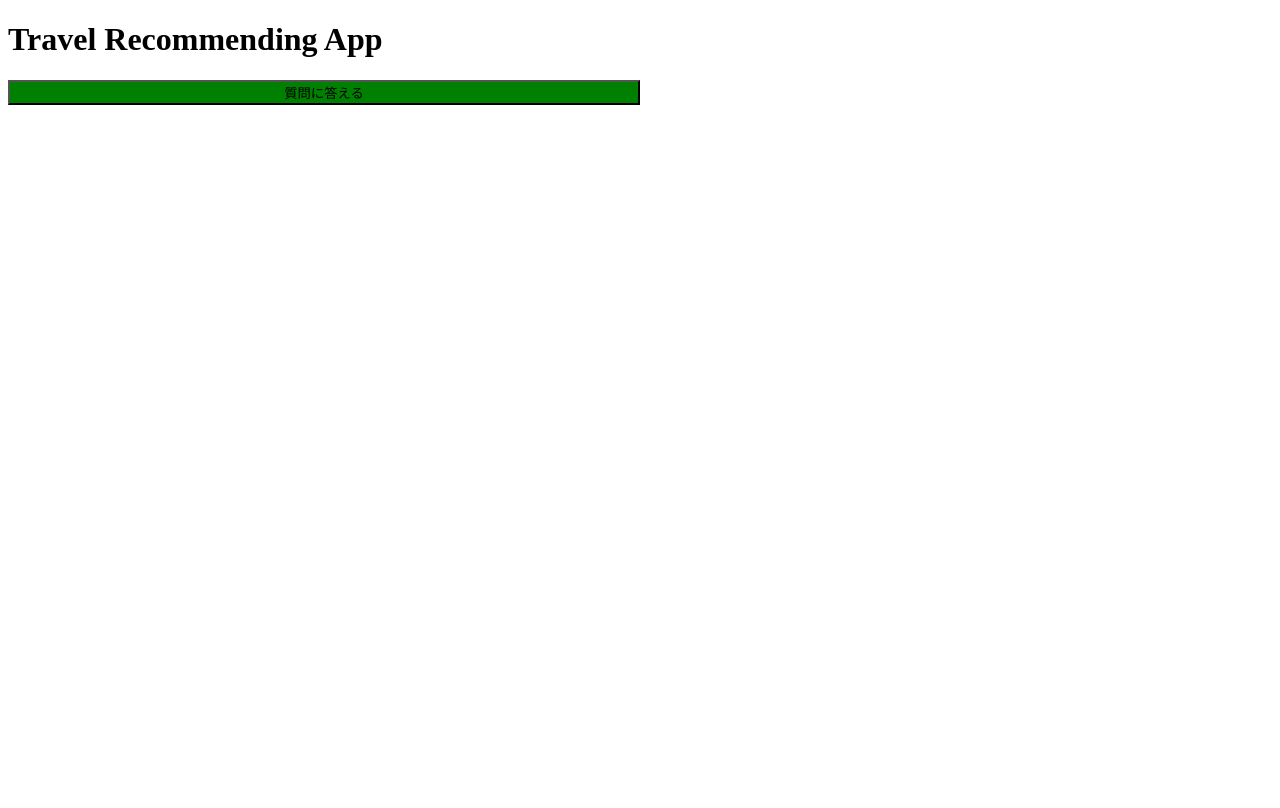
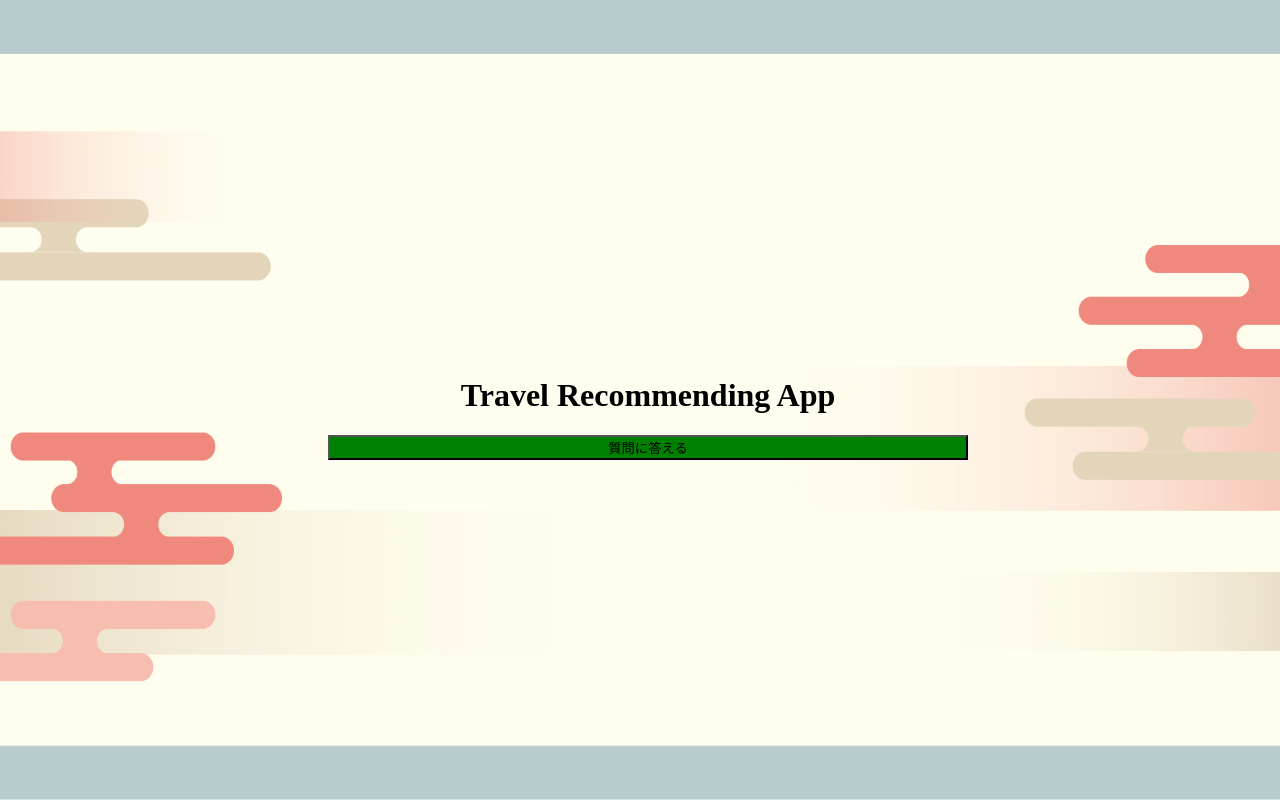
Before and after one commit to shinonome-inc/frontend-design-hackathon-2024-spring-teamA, a Next.js app: page / in a window 1280 px wide. Built offline with nearby package versions, Linux system fonts and the light colour scheme.

Commit message:
画像挿入とタイトル画面の実装

```diff
--- a/src/pages/index.jsx
+++ b/src/pages/index.jsx
@@ -2,24 +2,50 @@ import { paths } from '../paths';
 import { useRouter } from "next/router";
 import React from 'react';
 import styled from 'styled-components';
+import Image from 'next/image';
 
 const IndexPage = () => {
   const router = useRouter();
   const onClick = () => {
     router.push(paths.question1);
-  }
+  };
 
   return (
-    <div>
-      <h1>Travel Recommending App</h1>
-      <Button onClick={onClick}>質問に答える</Button>
-    </div>
+    <AllWrapper>
+      <Image
+        src={"/Background.png"}
+        layout="fill"
+      />
+      <TextWrapper>
+        <Title>Travel Recommending App</Title>
+        <Button onClick={onClick}>質問に答える</Button>
+      </TextWrapper>
+    </AllWrapper>
   );
 };
+export default IndexPage;
 
-export default IndexPage;
+const AllWrapper = styled.div`
+  width: 100%;
+  height: 100%;
+`;
 
 const Button = styled.button`
   width: 50%;
   background-color: green;
-`
+  justify-self: center;
+  margin: 0 auto;
+`;
+
+const Title = styled.h1`
+  text-align: center;
+`;
+
+const TextWrapper = styled.div`
+  justify-content: center;
+  width: 100%;
+  height: 100%;
+  position: absolute;
+  display: flex;
+  flex-direction: column;
+`;
```
Also changed, not shown: public/Background.png (added).
